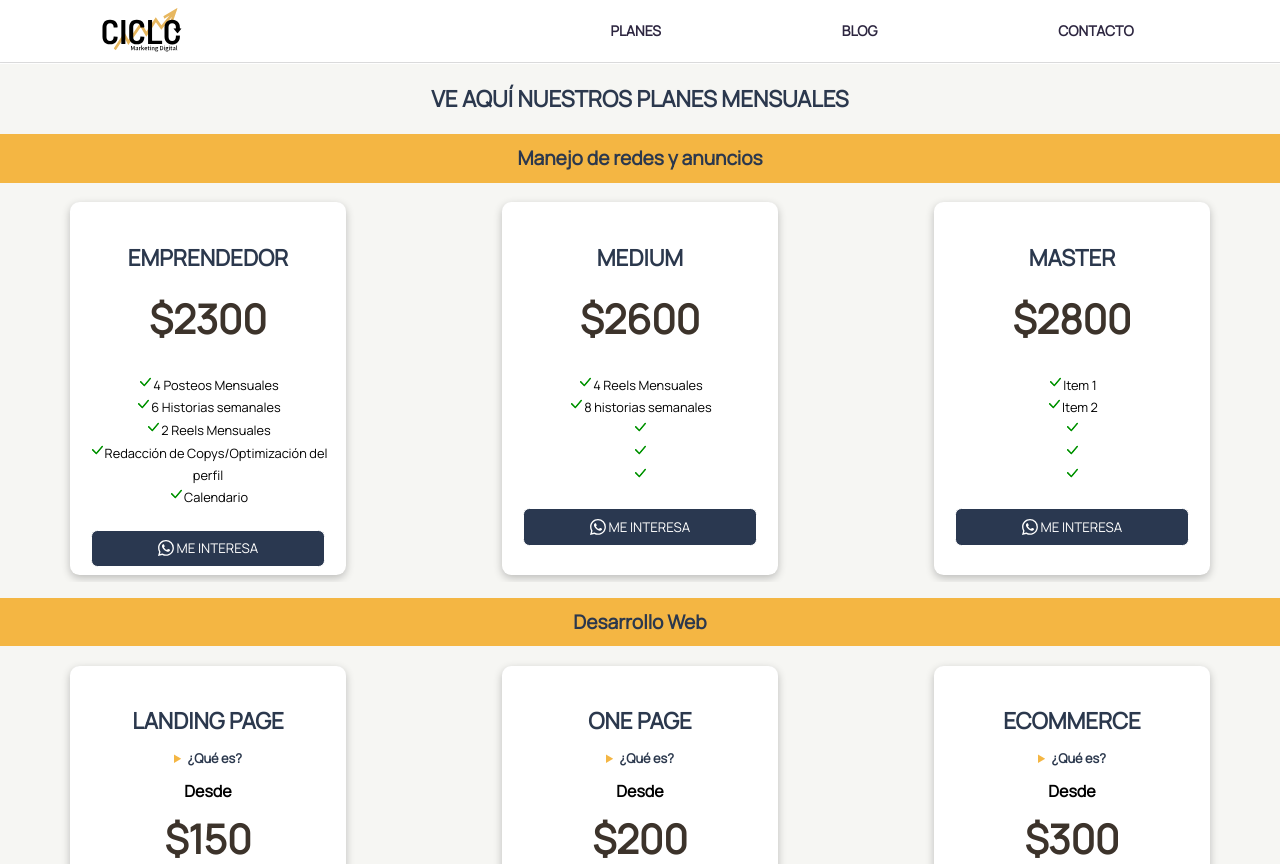
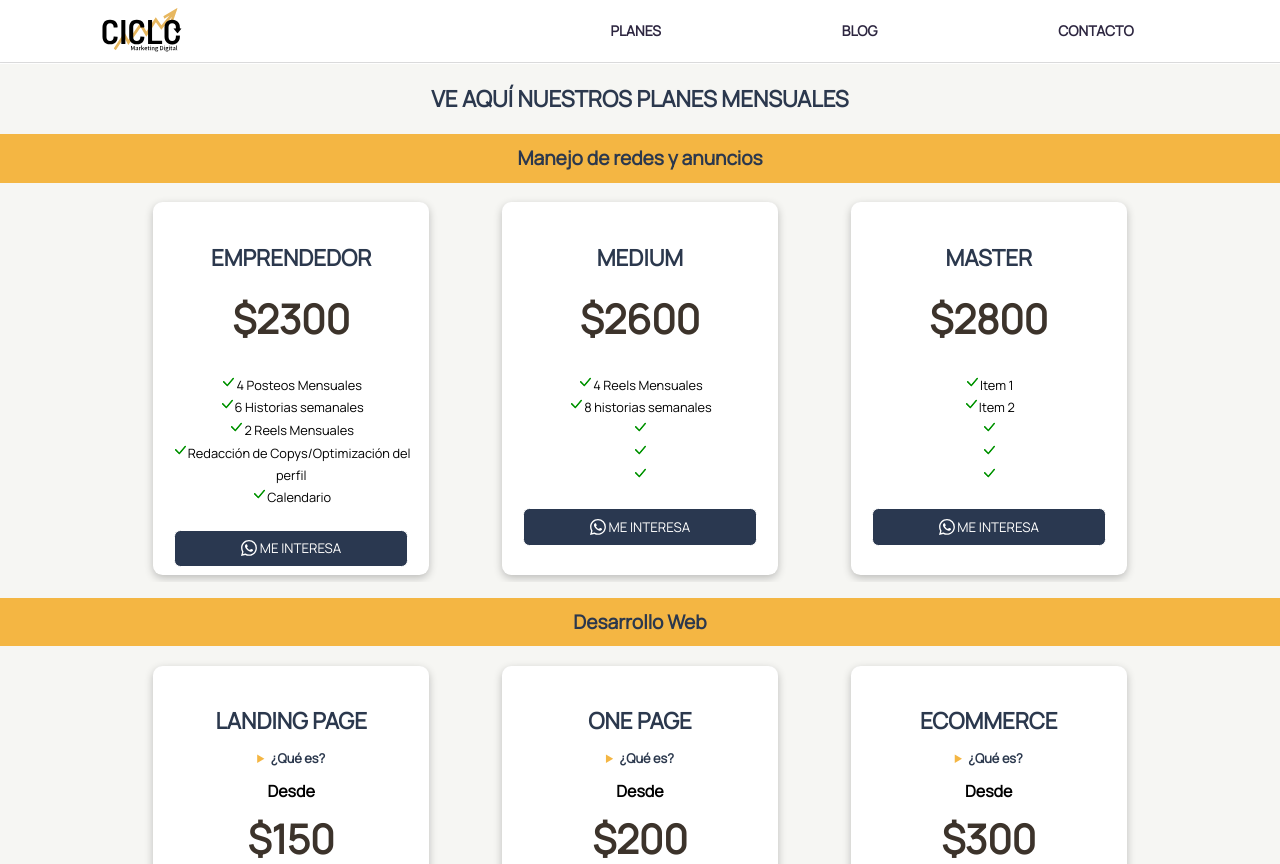
Before and after one commit to micaelakorol/ciclo_marketingDigital, a React (Create React App) app: page /planes in a window 1280 px wide. Built offline with nearby package versions, Linux system fonts and the light colour scheme.

Commit message:
cambios en tarjetas

```diff
--- a/src/styled-components/Grid.js
+++ b/src/styled-components/Grid.js
@@ -2,10 +2,10 @@ import styled from "styled-components";
 
 const GridContainer = styled.article`
   display: grid;
-  grid-template-columns: repeat(3, 25%);
-  place-content: space-around;
+  grid-template-columns: repeat(3, 26%);
+  justify-content: center;
   @media (min-width: 1900px) {
-    width: 60vw;
+    width: 80vw;
   }
   @media (max-width: 1024px) {
     grid-template-columns: repeat(2, 40%);
```
